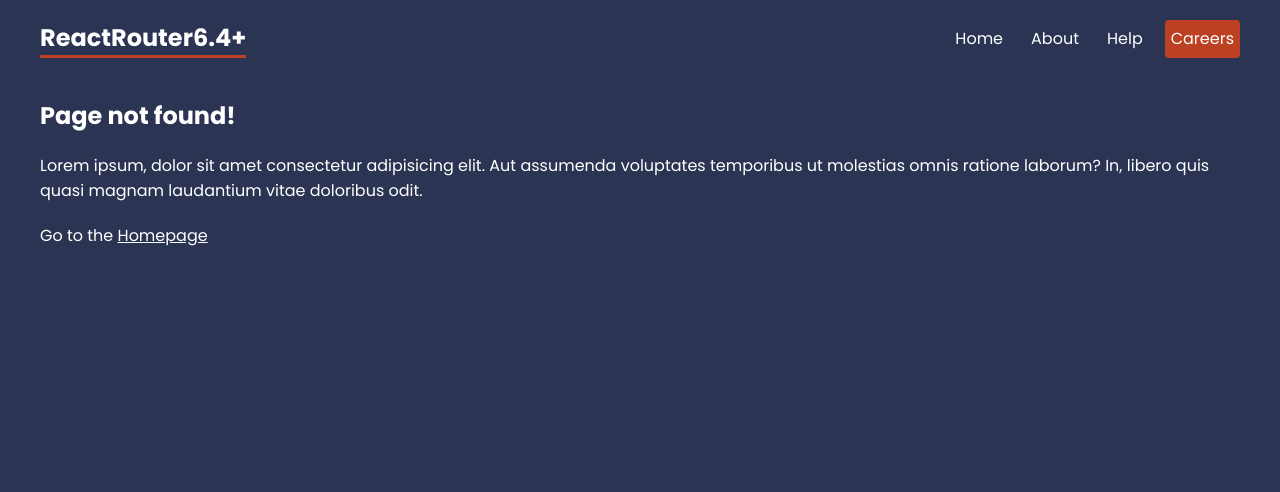
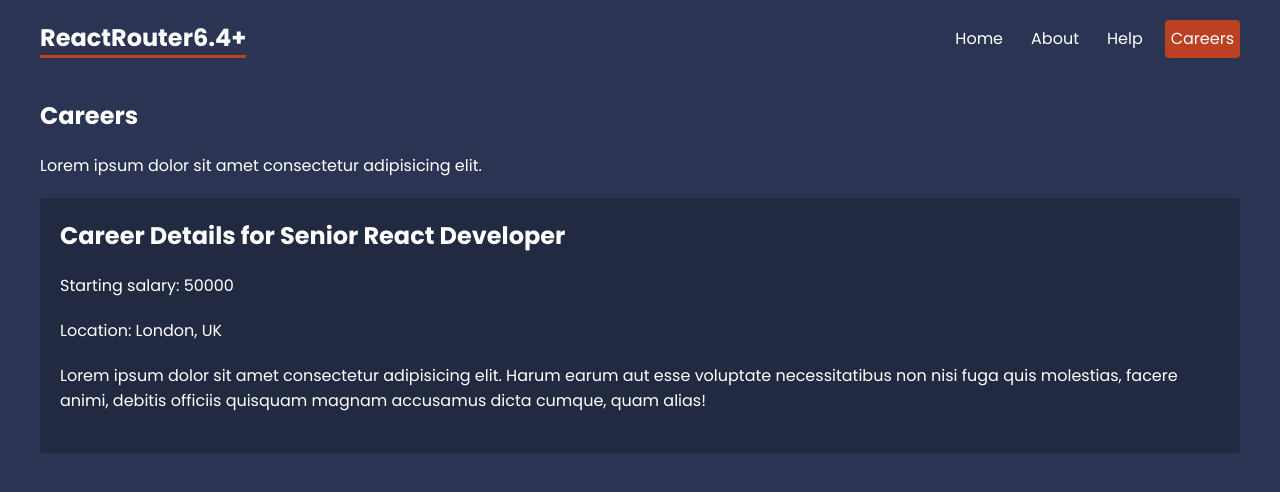
Before and after one commit to VaibhaoHatwar/ReactRouter6.4-, a React (Vite) app: page /careers/1 in a window 1280 px wide. Shown: the top 492 px of the page. Built offline with nearby package versions, Linux system fonts and the light colour scheme; data requests are answered from the project's data file.

Commit message:
Dynamic routing and routing parameters

```diff
--- a/src/App.jsx
+++ b/src/App.jsx
@@ -12,6 +12,9 @@
 import Contact from "./pages/help/Contact"
 import NotFound from "./pages/NotFound"
 import Careers, { careersLoader } from "./pages/careers/Careers"
+import CareerDetails, {
+  careerDetailsLoader,
+} from "./pages/careers/CareerDetails"
 
 // layouts
 import RootLayout from "./layouts/RootLayout"
@@ -29,6 +32,11 @@
       </Route>
       <Route path="careers" element={<CareersLayout />}>
         <Route index element={<Careers />} loader={careersLoader} />
+        <Route
+          path=":id"
+          element={<CareerDetails />}
+          loader={careerDetailsLoader}
+        />
       </Route>
 
       <Route path="*" element={<NotFound />} />
--- a/src/index.css
+++ b/src/index.css
@@ -124,5 +124,11 @@
 }
 
 /* careers details */
+.career-details {
+  background: rgba(0, 0, 0, 0.2);
+  padding: 20px;
+  border-radius: 4px;
+  margin: 20px 0;
+}
 
 /* breadcrumbs */
--- /dev/null
+++ b/src/pages/careers/CareerDetails.jsx
@@ -0,0 +1,31 @@
+import { useLoaderData, useParams } from "react-router-dom"
+
+export default function CareerDetails() {
+  const { id } = useParams()
+  const career = useLoaderData()
+
+  return (
+    <div className="career-details">
+      <h2>Career Details for {career.title}</h2>
+      <p>Starting salary: {career.salary}</p>
+      <p>Location: {career.location}</p>
+      <div className="details">
+        <p>
+          Lorem ipsum dolor sit amet consectetur adipisicing elit. Harum earum
+          aut esse voluptate necessitatibus non nisi fuga quis molestias, facere
+          animi, debitis officiis quisquam magnam accusamus dicta cumque, quam
+          alias!
+        </p>
+      </div>
+    </div>
+  )
+}
+
+// loader function
+export const careerDetailsLoader = async ({ params }) => {
+  const { id } = params
+
+  const res = await fetch("http://localhost:4000/careers/" + id)
+
+  return res.json()
+}
--- a/src/pages/careers/Careers.jsx
+++ b/src/pages/careers/Careers.jsx
@@ -6,7 +6,7 @@
   return (
     <div className="careers">
       {careers.map((career) => (
-        <Link to="/" key={career.id}>
+        <Link to={career.id.toString()} key={career.id}>
           <p>{career.title}</p>
           <p>Based in {career.location}</p>
         </Link>
```
